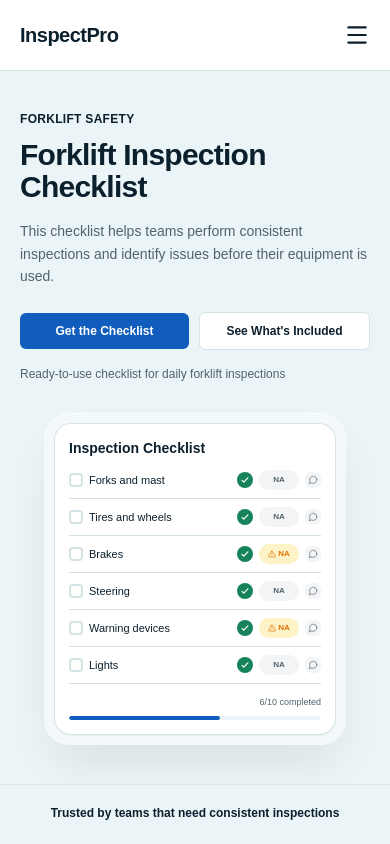
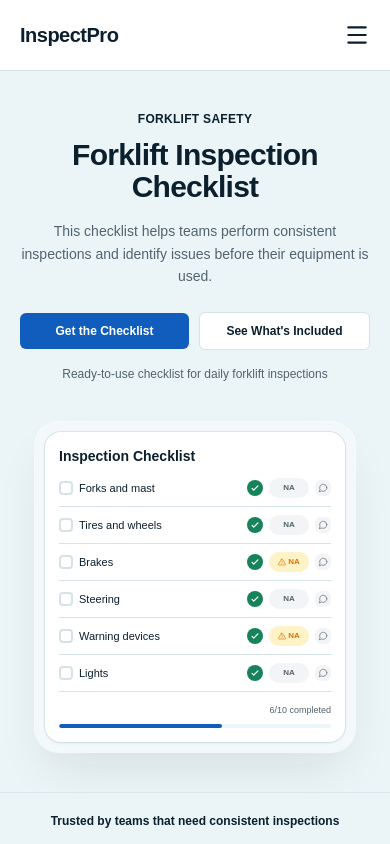
Before and after one commit to NileshJadhav1312/Forklift-Inspection, a Next.js app: page / in a window 390 px wide. Shown: the top 844 px of the page. Built offline with nearby package versions, Linux system fonts and the light colour scheme.

Commit message:
Center hero content on tablet and mobile screens and add Vercel deployment link to README

```diff
--- a/src/components/hero/Hero.tsx
+++ b/src/components/hero/Hero.tsx
@@ -5,39 +5,39 @@ import heroItems from "@/data/hero.json";
 export default function Hero() {
   return (
     <section className="relative overflow-hidden bg-surface">
-      <div className="relative z-10 mx-auto grid max-w-7xl grid-cols-1 items-center gap-8 px-5 py-10 sm:px-6 md:grid-cols-2 md:gap-10 md:py-14 lg:gap-16 lg:px-8 lg:py-20">
+      <div className="relative z-10 mx-auto grid max-w-7xl grid-cols-1 items-center gap-10 px-5 py-10 sm:px-6 md:py-14 lg:grid-cols-2 lg:gap-16 lg:px-8 lg:py-20">
         {/* Left Side: Hero Content */}
-        <div>
+        <div className="text-center lg:text-left">
           {/* Eyebrow */}
           <p className="mb-3 text-xs font-semibold uppercase tracking-wide text-text-main sm:mb-4">
             Forklift Safety
           </p>
 
           {/* Heading */}
-          <h1 className="max-w-[620px] text-3xl font-bold leading-[1.08] tracking-tight text-text-main sm:text-4xl md:text-[38px] lg:text-[52px]">
+          <h1 className="mx-auto max-w-[620px] text-3xl font-bold leading-[1.08] tracking-tight text-text-main sm:text-4xl md:text-5xl lg:mx-0 lg:text-[52px]">
             Forklift Inspection
             <br />
             Checklist
           </h1>
 
           {/* Description */}
-          <p className="mt-4 max-w-[560px] text-sm leading-relaxed text-text-muted sm:mt-6 sm:text-base lg:text-lg">
+          <p className="mx-auto mt-4 max-w-[560px] text-sm leading-relaxed text-text-muted sm:mt-6 sm:text-base lg:mx-0 lg:text-lg">
             This checklist helps teams perform consistent inspections and
             identify issues before their equipment is used.
           </p>
 
           {/* Buttons */}
-          <div className="mt-6 flex flex-row items-center gap-2.5 sm:mt-8 sm:gap-4">
+          <div className="mt-6 flex flex-row items-center justify-center gap-2.5 sm:mt-8 sm:gap-4 lg:justify-start">
             <a
               href="#checklist"
-              className="flex-1 rounded-md bg-primary px-3.5 py-2.5 text-center text-xs font-semibold text-white whitespace-nowrap transition hover:opacity-90 sm:flex-initial sm:px-5 sm:py-3 sm:text-sm"
+              className="flex-1 rounded-md bg-primary px-3.5 py-2.5 text-center text-xs font-semibold text-white whitespace-nowrap transition hover:opacity-90 sm:flex-initial sm:px-6 sm:py-3.5 sm:text-sm"
             >
               Get the Checklist
             </a>
 
             <a
               href="#checklist"
-              className="flex-1 rounded-md border border-border bg-white px-3.5 py-2.5 text-center text-xs font-semibold text-text-main whitespace-nowrap transition hover:bg-gray-50 sm:flex-initial sm:px-5 sm:py-3 sm:text-sm"
+              className="flex-1 rounded-md border border-border bg-white px-3.5 py-2.5 text-center text-xs font-semibold text-text-main whitespace-nowrap transition hover:bg-gray-50 sm:flex-initial sm:px-6 sm:py-3.5 sm:text-sm"
             >
               See What&apos;s Included
             </a>
@@ -50,10 +50,10 @@ export default function Hero() {
         </div>
 
         {/* Right Side: Checklist Preview */}
-        <div className="flex justify-center md:justify-end">
-          <div className="relative w-full max-w-[300px] sm:max-w-sm md:max-w-md">
+        <div className="flex justify-center lg:justify-end">
+          <div className="relative w-full max-w-[320px] sm:max-w-sm md:max-w-md">
             {/* Desktop backdrop gradient */}
-            <div className="pointer-events-none absolute -top-32 bottom-[112px] left-[20%] hidden w-[200vw] rounded-bl-[32px] bg-gradient-to-br from-[#063340] to-[#0c4a5c] md:block" />
+            <div className="pointer-events-none absolute -top-32 bottom-[112px] left-[20%] hidden w-[200vw] rounded-bl-[32px] bg-gradient-to-br from-[#063340] to-[#0c4a5c] lg:block" />
 
             {/* Frosted Glass Outer Container */}
             <div className="relative z-10 rounded-3xl bg-white/40 p-2.5 shadow-2xl shadow-slate-900/10 ring-1 ring-white/70 backdrop-blur-md sm:p-3.5">
```
Also changed, not shown: 1 other file (tests, documents, lock files or other folders).
